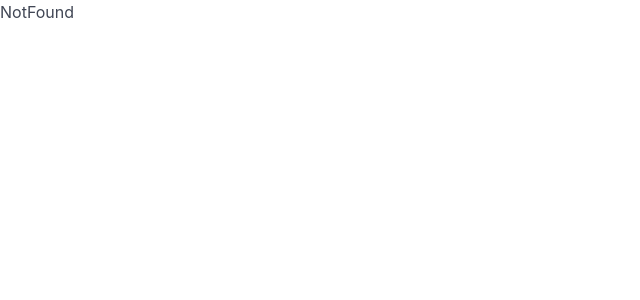
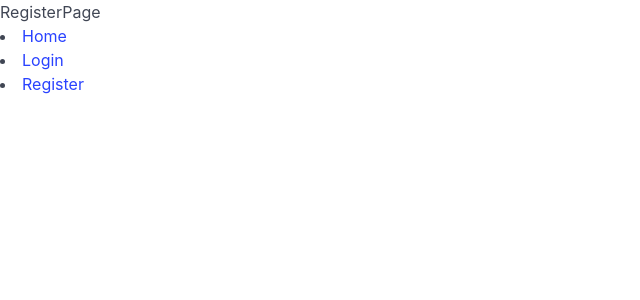
Before and after one commit to AlpinooO/ProjetFinalL-oMalgonneVueJS, a Vue app: page /#/register in a window 1280 px wide. Shown: the top 300 px of the page, without its empty margins (0-640 px from the left). Built offline with nearby package versions, Linux system fonts and the light colour scheme.

Commit message:
add navigation links and pages for Home, Login, Register, and NotFound; update favicon

```diff
--- a/index.html
+++ b/index.html
@@ -2,7 +2,7 @@
 <html lang="en">
   <head>
     <meta charset="UTF-8" />
-    <link rel="icon" type="image/svg+xml" href="/vite.svg" />
+    <link rel="icon" href="/HomeMadeLogo.png" />
     <meta name="viewport" content="width=device-width, initial-scale=1.0" />
     <title>Home Made</title>
   </head>
--- a/src/layout/HeaderLayout.vue
+++ b/src/layout/HeaderLayout.vue
@@ -1,3 +1,19 @@
-<template></template>
+<template>
+    <header>
+        <nav>
+            <li>
+                <router-link to="/">Home</router-link>
+            </li>
+            <li>
+                <router-link to="/login">Login</router-link>
+            </li>
+            <li>
+                <router-link to="/register">Register</router-link>
+            </li>
+        </nav>
+    </header>
+
+
+</template>
 
 <script setup lang="ts"></script>
--- a/src/pages/HomePage.vue
+++ b/src/pages/HomePage.vue
@@ -1,5 +1,9 @@
 <template>
+
+    <main>
     <h1>Home Page</h1>
+    </main>
+
 </template>
 
 <script setup lang="ts">
--- a/src/pages/LoginPage.vue
+++ b/src/pages/LoginPage.vue
@@ -1,5 +1,7 @@
 <template>
-    <h1>LoginPage</h1>
+    <main>
+        <h1>LoginPage</h1>
+    </main>
 </template>
 
 <script lang="ts" setup></script>
--- a/src/pages/NotFoundPage.vue
+++ b/src/pages/NotFoundPage.vue
@@ -1,5 +1,7 @@
 <template>
+    <main>
     <h1>NotFound</h1>
+    </main>
 </template>
 
 <script lang="ts" setup>
--- /dev/null
+++ b/src/pages/RegisterPage.vue
@@ -0,0 +1,8 @@
+<template>
+    <main>
+    <h1>RegisterPage</h1>
+    </main>
+
+</template>
+
+<script setup lang="ts"></script>
--- a/src/router.ts
+++ b/src/router.ts
@@ -1,6 +1,7 @@
 import HomePage from './pages/HomePage.vue'
 import LoginPage from './pages/LoginPage.vue'
 import NotFoundPage from './pages/NotFoundPage.vue'
+import RegisterPage from './pages/RegisterPage.vue'
 import { createWebHashHistory} from 'vue-router'
 import { createRouter } from 'vue-router'
 
@@ -11,6 +12,9 @@ const routes = [
     },{
         path: '/login',
         component: LoginPage
+    },{
+        path: '/register',
+        component: RegisterPage
     },{
         path:  "/:catchAll(.*)",
         component: NotFoundPage
```
Also changed, not shown: public/HomeMadeLogo.png (added).
